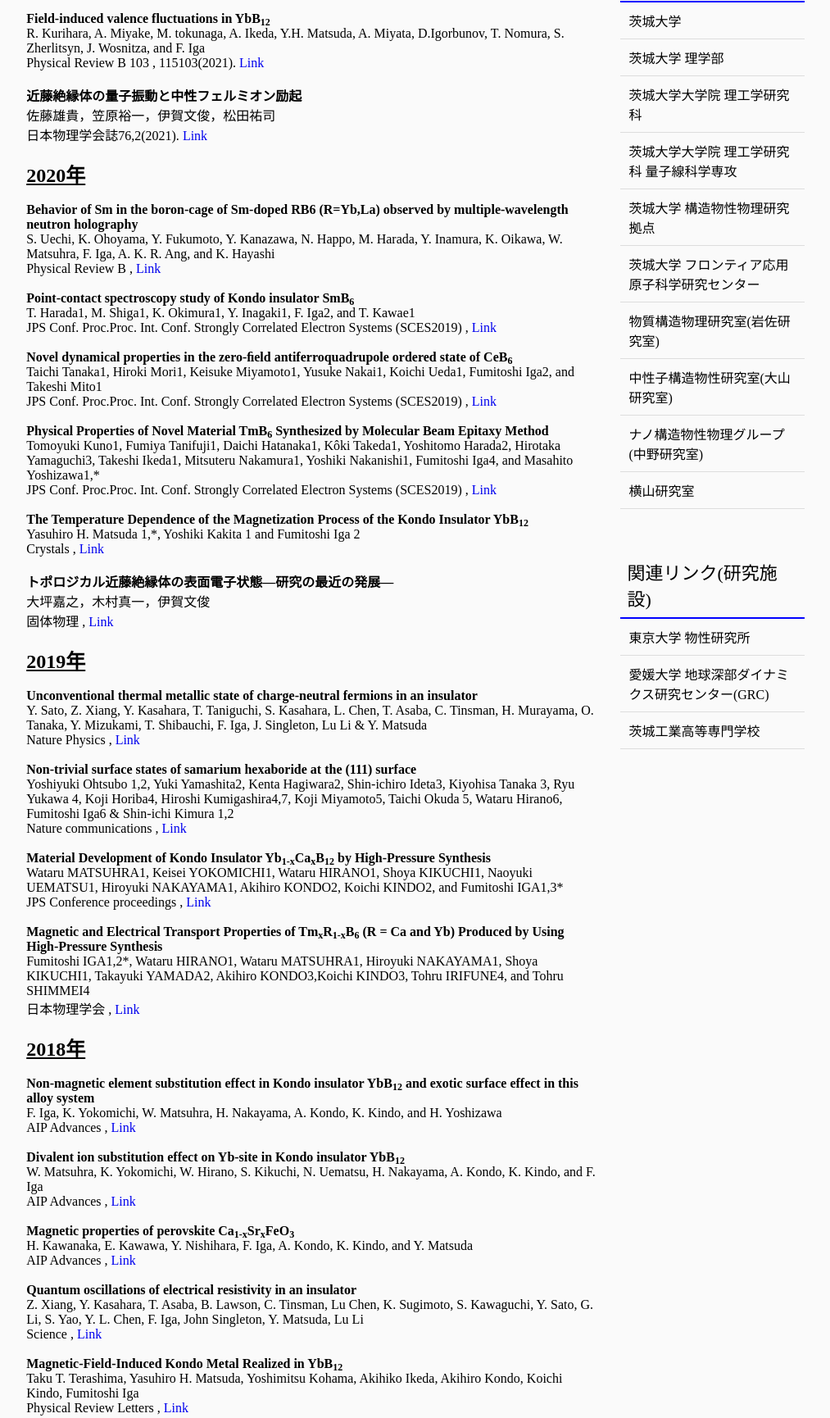
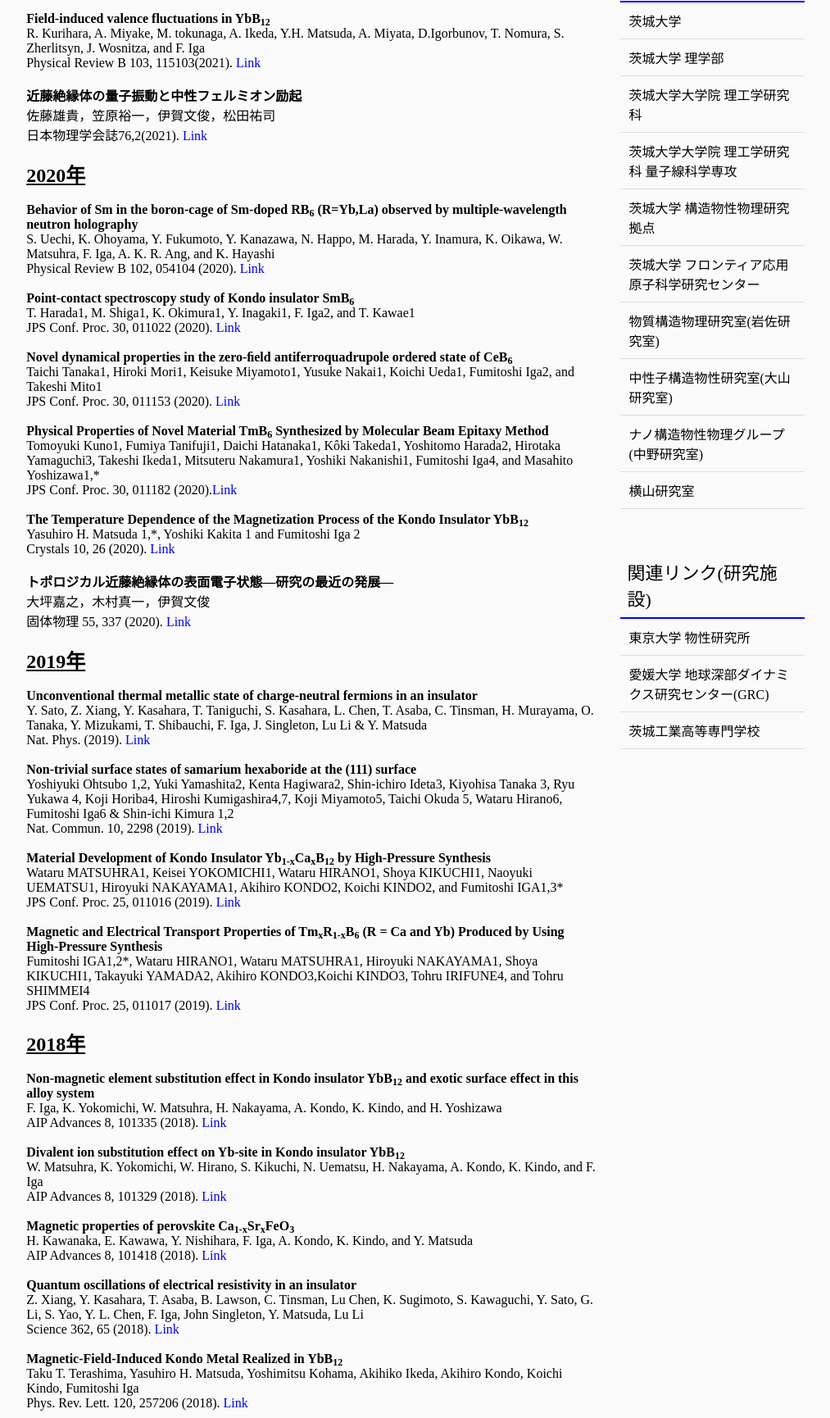
Before and after one commit to MizutoKadowaki0312/iga-group_website, a plain HTML site: page publication.html in a window 1280 px wide. Shown: the part 589-2319 px from the top of the page at 82% size, without its empty margins (148-1161 px from the left). Drawn offline with Linux system fonts and the light colour scheme; some packages are replaced by stand-ins of ours.

Commit message:
update 2019,2018

```diff
--- a/publication.html
+++ b/publication.html
@@ -59,7 +59,7 @@
         </b>
         <p>Z. Xiang, L. Chen, K-W. Chen, C. Tinsman, Y. sato, T. Asaba, H. Lu, Y. Kasahara, M. Jaime, F. Barakirev, F.
           Iga, Y. matsuda, J. Singleton, and L. Li</p>
-        <p>Nature Physics(2021) , <a href="https://doi.org/10.1038/s41567-021-01216-0">Link</a></p>
+        <p>Nature Physics(2021). <a href="https://doi.org/10.1038/s41567-021-01216-0">Link</a></p>
 
         <br>
 
@@ -77,7 +77,7 @@
         </b>
         <p>R. Kurihara, A. Miyake, M. tokunaga, A. Ikeda, Y.H. Matsuda, A. Miyata, D.Igorbunov, T. Nomura, S.
           Zherlitsyn, J. Wosnitza, and F. Iga</p>
-        <p>Physical Review B 103 , 115103(2021). <a href="https://doi.org/10.1103/PhysRevB.103.115103">Link</a></p>
+        <p>Physical Review B 103, 115103(2021). <a href="https://doi.org/10.1103/PhysRevB.103.115103">Link</a></p>
 
         <br>
 
@@ -96,12 +96,13 @@
         </u>
         <br>
         <b>
-          <p>Behavior of Sm in the boron-cage of Sm-doped RB6 (R=Yb,La) observed by multiple-wavelength neutron
+          <p>Behavior of Sm in the boron-cage of Sm-doped RB<sub>6</sub> (R=Yb,La) observed by multiple-wavelength
+            neutron
             holography</p>
         </b>
         <p>S. Uechi, K. Ohoyama, Y. Fukumoto, Y. Kanazawa, N. Happo, M. Harada, Y. Inamura, K. Oikawa, W. Matsuhra, F.
           Iga, A. K. R. Ang, and K. Hayashi</p>
-        <p>Physical Review B , <a href="http://dx.doi.org/10.1103/PhysRevB.102.054104">Link</a></p>
+        <p>Physical Review B 102, 054104 (2020). <a href="http://dx.doi.org/10.1103/PhysRevB.102.054104">Link</a></p>
 
         <br>
 
@@ -109,8 +110,7 @@
           <p>Point-contact spectroscopy study of Kondo insulator SmB<sub>6</sub></p>
         </b>
         <p>T. Harada1, M. Shiga1, K. Okimura1, Y. Inagaki1, F. Iga2, and T. Kawae1</p>
-        <p>JPS Conf. Proc.Proc. Int. Conf. Strongly Correlated Electron Systems (SCES2019) , <a
-            href="http://dx.doi.org/10.7566/JPSCP.30.011022">Link</a></p>
+        <p>JPS Conf. Proc. 30, 011022 (2020). <a href="http://dx.doi.org/10.7566/JPSCP.30.011022">Link</a></p>
 
         <br>
 
@@ -119,8 +119,7 @@
         </b>
         <p>Taichi Tanaka1, Hiroki Mori1, Keisuke Miyamoto1, Yusuke Nakai1, Koichi Ueda1, Fumitoshi Iga2, and Takeshi
           Mito1</p>
-        <p>JPS Conf. Proc.Proc. Int. Conf. Strongly Correlated Electron Systems (SCES2019) , <a
-            href="http://dx.doi.org/10.7566/JPSCP.30.011153">Link</a></p>
+        <p>JPS Conf. Proc. 30, 011153 (2020). <a href="http://dx.doi.org/10.7566/JPSCP.30.011153">Link</a></p>
 
         <br>
 
@@ -129,8 +128,7 @@
         </b>
         <p>Tomoyuki Kuno1, Fumiya Tanifuji1, Daichi Hatanaka1, Kôki Takeda1, Yoshitomo Harada2, Hirotaka Yamaguchi3,
           Takeshi Ikeda1, Mitsuteru Nakamura1, Yoshiki Nakanishi1, Fumitoshi Iga4, and Masahito Yoshizawa1,*</p>
-        <p>JPS Conf. Proc.Proc. Int. Conf. Strongly Correlated Electron Systems (SCES2019) , <a
-            href="http://dx.doi.org/10.7566/JPSCP.30.011182">Link</a></p>
+        <p>JPS Conf. Proc. 30, 011182 (2020).<a href="http://dx.doi.org/10.7566/JPSCP.30.011182">Link</a></p>
 
         <br>
 
@@ -138,7 +136,7 @@
           <p>The Temperature Dependence of the Magnetization Process of the Kondo Insulator YbB<sub>12</sub></p>
         </b>
         <p>Yasuhiro H. Matsuda 1,*, Yoshiki Kakita 1 and Fumitoshi Iga 2</p>
-        <p>Crystals , <a href="http://dx.doi.org/10.3390/cryst10010026">Link</a></p>
+        <p>Crystals 10, 26 (2020). <a href="http://dx.doi.org/10.3390/cryst10010026">Link</a></p>
 
         <br>
 
@@ -146,7 +144,7 @@
           <p>トポロジカル近藤絶縁体の表面電子状態―研究の最近の発展―</p>
         </b>
         <p>大坪嘉之，木村真一，伊賀文俊</p>
-        <p>固体物理 , <a href="https://www.agne.co.jp/kotaibutsuri/kota1055.htm#no653">Link</a></p>
+        <p>固体物理 55, 337 (2020). <a href="https://www.agne.co.jp/kotaibutsuri/kota1055.htm#no653">Link</a></p>
 
         <br>
 
@@ -160,7 +158,7 @@
         </b>
         <p>Y. Sato, Z. Xiang, Y. Kasahara, T. Taniguchi, S. Kasahara, L. Chen, T. Asaba, C. Tinsman, H. Murayama, O.
           Tanaka, Y. Mizukami, T. Shibauchi, F. Iga, J. Singleton, Lu Li & Y. Matsuda</p>
-        <p>Nature Physics , <a href="http://dx.doi.org//10.1038/s41567-019-0552-2">Link</a></p>
+        <p>Nat. Phys. (2019). <a href="http://dx.doi.org//10.1038/s41567-019-0552-2">Link</a></p>
 
         <br>
 
@@ -170,7 +168,7 @@
         <p>Yoshiyuki Ohtsubo 1,2, Yuki Yamashita2, Kenta Hagiwara2, Shin-ichiro Ideta3, Kiyohisa Tanaka 3, Ryu Yukawa 4,
           Koji Horiba4, Hiroshi Kumigashira4,7, Koji Miyamoto5, Taichi Okuda 5, Wataru Hirano6, Fumitoshi Iga6 &
           Shin-ichi Kimura 1,2</p>
-        <p>Nature communications , <a href="http://dx.doi.org/10.1038/s41467-019-10353-3">Link</a></p>
+        <p>Nat. Commun. 10, 2298 (2019). <a href="http://dx.doi.org/10.1038/s41467-019-10353-3">Link</a></p>
 
         <br>
 
@@ -180,7 +178,7 @@
         </b>
         <p>Wataru MATSUHRA1, Keisei YOKOMICHI1, Wataru HIRANO1, Shoya KIKUCHI1, Naoyuki UEMATSU1, Hiroyuki NAKAYAMA1,
           Akihiro KONDO2, Koichi KINDO2, and Fumitoshi IGA1,3*</p>
-        <p>JPS Conference proceedings , <a href="http://dx.doi.org/10.7566/JPSCP.25.011016">Link</a></p>
+        <p>JPS Conf. Proc. 25, 011016 (2019). <a href="http://dx.doi.org/10.7566/JPSCP.25.011016">Link</a></p>
 
         <br>
 
@@ -190,7 +188,7 @@
         </b>
         <p>Fumitoshi IGA1,2*, Wataru HIRANO1, Wataru MATSUHRA1, Hiroyuki NAKAYAMA1, Shoya KIKUCHI1, Takayuki YAMADA2,
           Akihiro KONDO3,Koichi KINDO3, Tohru IRIFUNE4, and Tohru SHIMMEI4</p>
-        <p>日本物理学会 , <a href="http://dx.doi.org/10.7566/JPSCP.25.01101725">Link</a></p>
+        <p>JPS Conf. Proc. 25, 011017 (2019). <a href="http://dx.doi.org/10.7566/JPSCP.25.01101725">Link</a></p>
 
         <br>
 
@@ -204,7 +202,7 @@
             this alloy system</p>
         </b>
         <p>F. Iga, K. Yokomichi, W. Matsuhra, H. Nakayama, A. Kondo, K. Kindo, and H. Yoshizawa</p>
-        <p>AIP Advances , <a href="http://dx.doi.org/10.1063/1.5045793">Link</a></p>
+        <p>AIP Advances 8, 101335 (2018). <a href="http://dx.doi.org/10.1063/1.5045793">Link</a></p>
 
         <br>
 
@@ -212,7 +210,7 @@
           <p>Divalent ion substitution effect on Yb-site in Kondo insulator YbB<sub>12</sub></p>
         </b>
         <p>W. Matsuhra, K. Yokomichi, W. Hirano, S. Kikuchi, N. Uematsu, H. Nakayama, A. Kondo, K. Kindo, and F. Iga</p>
-        <p>AIP Advances , <a href="http://dx.doi.org/10.1063/1.5043111">Link</a></p>
+        <p>AIP Advances 8, 101329 (2018). <a href="http://dx.doi.org/10.1063/1.5043111">Link</a></p>
 
         <br>
 
@@ -220,7 +218,7 @@
           <p>Magnetic properties of perovskite Ca<sub>1-x</sub>Sr<sub>x</sub>FeO<sub>3</sub></p>
         </b>
         <p>H. Kawanaka, E. Kawawa, Y. Nishihara, F. Iga, A. Kondo, K. Kindo, and Y. Matsuda</p>
-        <p>AIP Advances , <a href="http://dx.doi.org/10.1063/1.5042695">Link</a></p>
+        <p>AIP Advances 8, 101418 (2018). <a href="http://dx.doi.org/10.1063/1.5042695">Link</a></p>
 
         <br>
 
@@ -229,7 +227,7 @@
         </b>
         <p>Z. Xiang, Y. Kasahara, T. Asaba, B. Lawson, C. Tinsman, Lu Chen, K. Sugimoto, S. Kawaguchi, Y. Sato, G. Li,
           S. Yao, Y. L. Chen, F. Iga, John Singleton, Y. Matsuda, Lu Li</p>
-        <p>Science , <a href="http://dx.doi.org/10.1126/science.aap9607">Link</a></p>
+        <p>Science 362, 65 (2018). <a href="http://dx.doi.org/10.1126/science.aap9607">Link</a></p>
 
         <br>
 
@@ -238,7 +236,8 @@
         </b>
         <p>Taku T. Terashima, Yasuhiro H. Matsuda, Yoshimitsu Kohama, Akihiko Ikeda, Akihiro Kondo, Koichi Kindo,
           Fumitoshi Iga</p>
-        <p>Physical Review Letters , <a href="http://dx.doi.org/PhysRevLett.120.257206">Link</a></p>
+        <p>Phys. Rev. Lett. 120, 257206 (2018). <a
+            href="https://journals.aps.org/prl/abstract/10.1103/PhysRevLett.120.257206">Link</a></p>
 
         <br>
 
@@ -246,7 +245,7 @@
           <p>Magnetic-ordering propagation vectors of Terbium hexaboride revisited</p>
         </b>
         <p>K. Iwasa, F. iga, T. Moyoshi, A. Nakao, T. Ohhara</p>
-        <p>Journal of the Physical Society of Japan , <a href="http://dx.doi.org/10.7566/JPSJ.87.064705">Link</a></p>
+        <p>J. Phys. Soc. Jpn. 87, 064705 (2018). <a href="http://dx.doi.org/10.7566/JPSJ.87.064705">Link</a></p>
 
         <br>
 
@@ -256,7 +255,8 @@
         </b>
         <p>N. Emi, N. Kawamura, M. Mizumaki, T. Koyama, N. Ishimatsu, G. Pristáš, T. Kagayama, K. Shimizu, Y. Osanai, F.
           Iga and T. Mito</p>
-        <p>Physical Review B, Rapid Communications , <a href="http://dx.doi.org/PhysRevB.97.161116">Link</a></p>
+        <p>Phys. Rev. B 97, 161116(R) (2018). <a
+            href="https://journals.aps.org/prb/abstract/10.1103/PhysRevB.97.161116">Link</a></p>
 
         <br>
 
@@ -265,7 +265,7 @@
         </b>
         <p>N. Emi, T. Mito,⁎, N. Kawamura, M. Mizumaki, N. Ishimatsu, G. Pristáš, T. Kagayama, K. Shimizu, Y. Osanai, F.
           Iga</p>
-        <p>Physica B , <a href="http://dx.doi.org/10.1016/j.physb.2017.09.053">Link</a></p>
+        <p>Physica B 536, 197 (2018). <a href="http://dx.doi.org/10.1016/j.physb.2017.09.053">Link</a></p>
 
         <br>
 
@@ -274,7 +274,7 @@
         </b>
         <p>Yoshiyuki Ohtsubo, Kenta Hagiwara, Chengwei Wang, Ryu Yukawa, Koji Horiba, Hiroshi Kumigashira, Wataru
           Hirano, Fumitoshi Iga, Shin-ichi Kimura</p>
-        <p>Physica B , <a href="http://dx.doi.org/10.1016/j.physb.2017.09.033">Link</a></p>
+        <p>Physica B 536, 75 (2018). <a href="http://dx.doi.org/10.1016/j.physb.2017.09.033">Link</a></p>
 
         <br>
 
@@ -342,73 +342,7 @@
             href="http://dx.doi.org/10.1016/j.elspec.2017.03.006">Link</a></p>
 
         <br>
-
-
-
-
-
-
-
-
-
-
-
-
-
-
-
-
-
-
-
-
-
-
-
-
-
-
-
-
-
-
-
-
-
-
-
-
-
-
-
-
-
-
-
-
-
-
-
-
-
-
-
-
-
-
-
-
-
-
-
-
-
-
-
-
       </div>
-
-
     </article>
 
     <aside>
```
